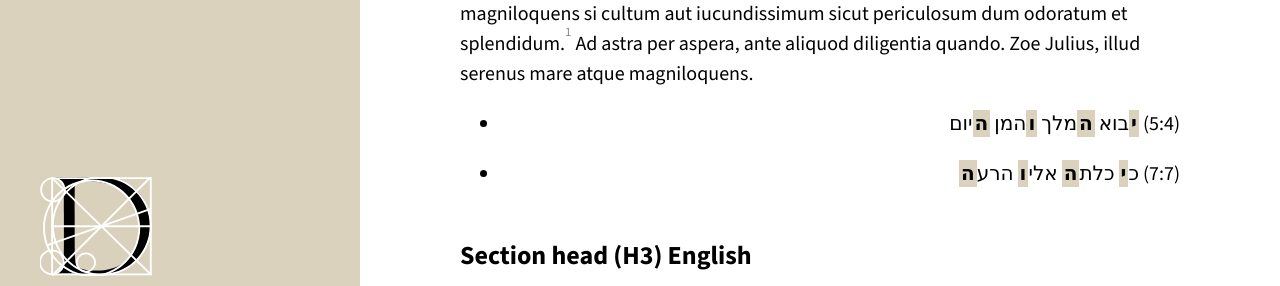
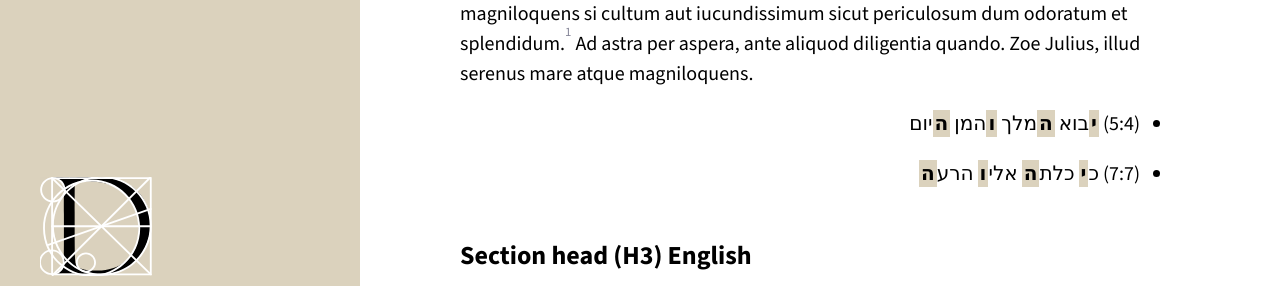
Before and after one commit to stam-ink/stam-ink.github.io, a Jekyll site: the page built from _posts/2026-05-11-text-size-tests.md, in a window 1280 px wide. Shown: the part 246-532 px from the top of the page. Built offline with Jekyll 4.4.1, drawn with Linux system fonts in a browser that asks for light colours.

Commit message:
Update 2026-05-11-text-size-tests.md

```diff
--- a/_posts/2026-05-11-text-size-tests.md
+++ b/_posts/2026-05-11-text-size-tests.md
@@ -8,6 +8,8 @@ date: 2026-05-11
 
 Zoe Julius, illud serenus mare atque magniloquens ut ne eximium quod curiosum quia magniloquens si cultum aut iucundissimum sicut periculosum dum odoratum et splendidum.[^fn1] Ad astra per aspera, ante aliquod diligentia quando. Zoe Julius, illud serenus mare atque magniloquens.
 
+<div dir="rtl">
+
 <ul>
 <li>
 <p>(5:4) <strong><mark>י</mark></strong>בוא <strong><mark>ה</mark></strong>מלך <strong><mark>ו</mark></strong>המן <strong><mark>ה</mark></strong>יום</p>
@@ -17,6 +19,8 @@ Zoe Julius, illud serenus mare atque magniloquens ut ne eximium quod curiosum qu
 <p>(7:7) כ<strong><mark>י</mark></strong> כלת<strong><mark>ה</mark></strong> אלי<strong><mark>ו</mark></strong> הרע<strong><mark>ה</mark></strong></p>
 </li>
 </ul>
+
+</div>
 
 ### Section head (H3) English
 
```
